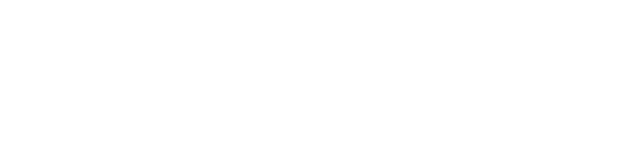
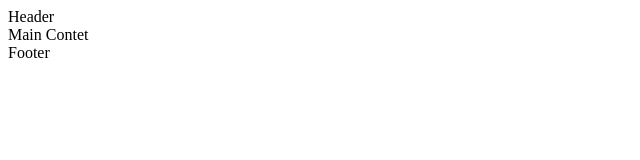
Before and after one commit to itjosephk2/love-running, a plain HTML site: page index.html in a window 1280 px wide. Shown: the whole page, without its empty margins (0-640 px from the left). Drawn offline with Linux system fonts and the light colour scheme.

Commit message:
Create general page structure

```diff
--- a/index.html
+++ b/index.html
@@ -36,8 +36,8 @@
     />
   </head>
   <body>
-    <header></header>
-    <section></section>
-    <footer></footer>
+    <header>Header</header>
+    <main>Main Contet</main>
+    <footer>Footer</footer>
   </body>
 </html>
```
